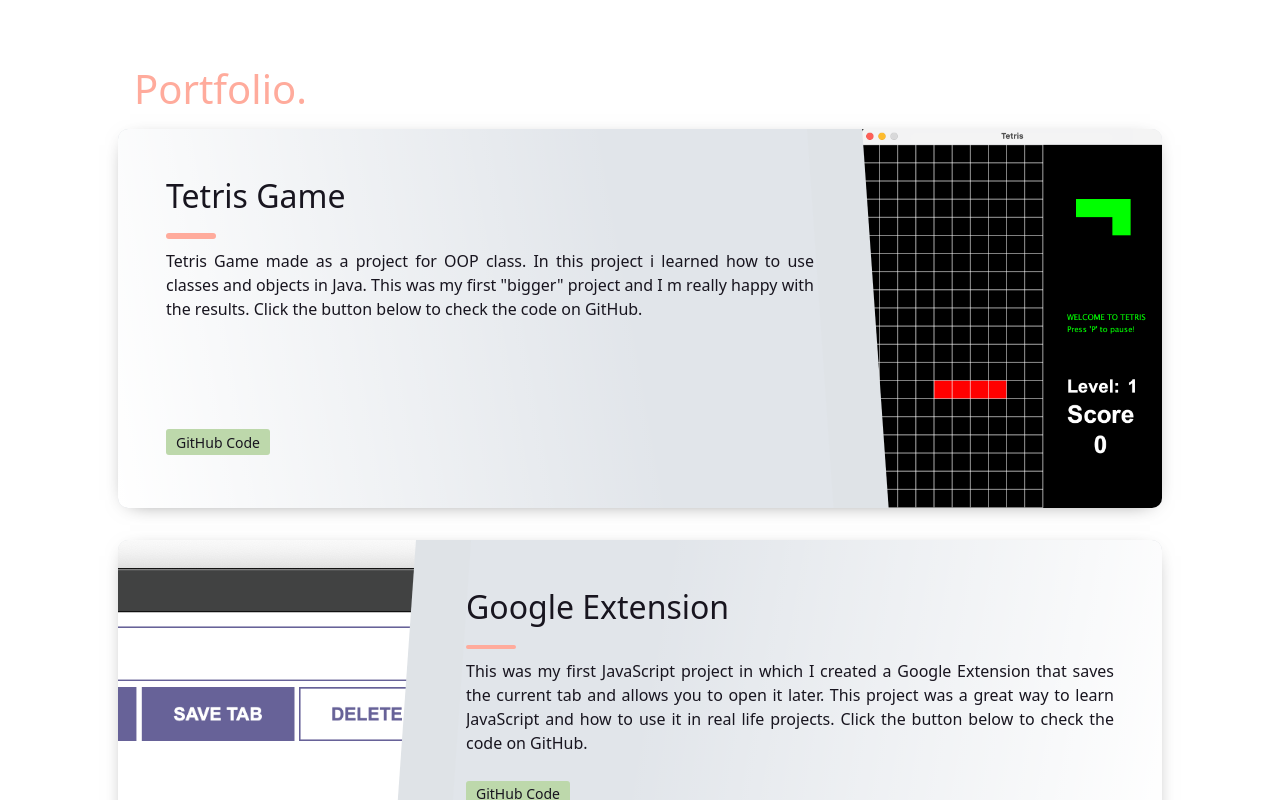
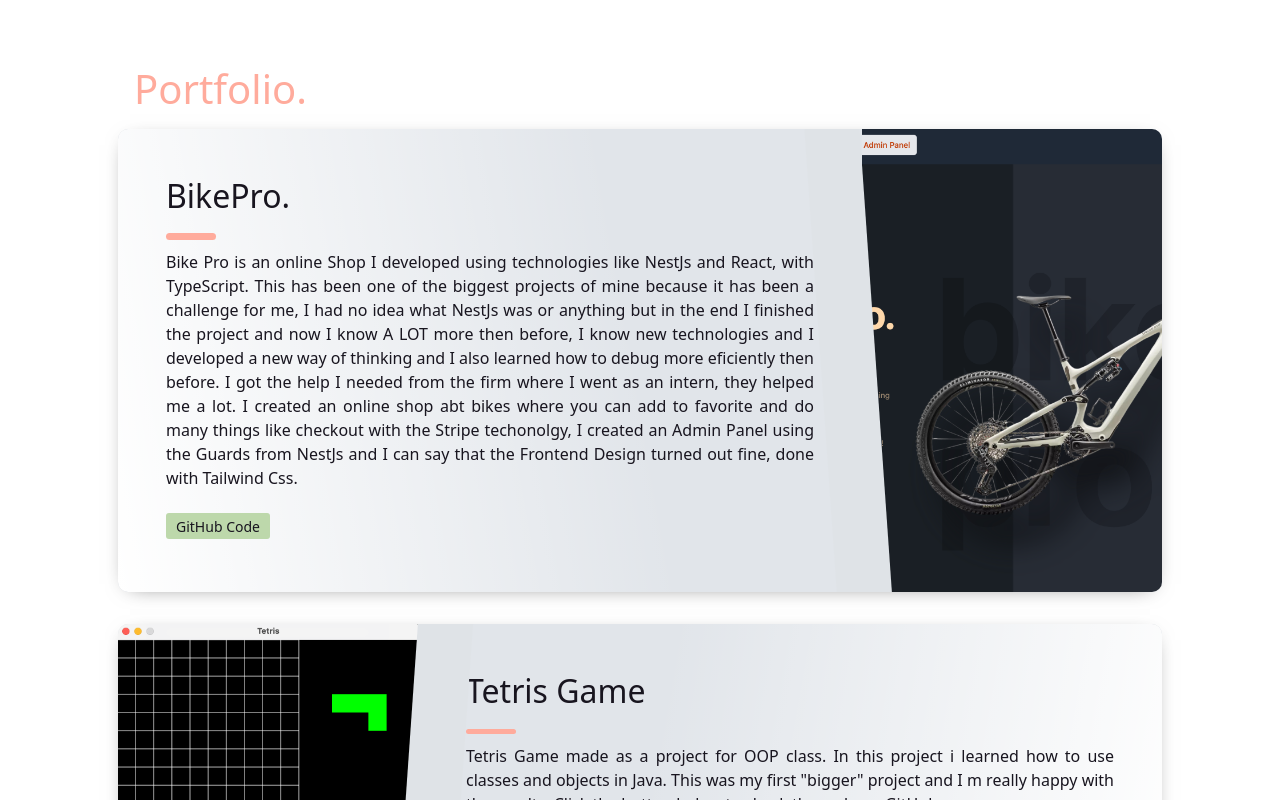
Before and after one commit to EdiW31/Personal-Portfolio-Final, a React (Vite) app: page / in a window 1280 px wide. Shown: the part 580-1380 px from the top of the page. Built offline with nearby package versions, Linux system fonts and the light colour scheme; some icons are missing.

Commit message:
added new project

```diff
--- a/src/Components/Portfolio Cards/portfolioc.jsx
+++ b/src/Components/Portfolio Cards/portfolioc.jsx
@@ -2,10 +2,50 @@ import "./portfolio.scss";
 import extensionImage from "./../../assets/extension.png";
 import tetris from "./../../assets/tetris.png";
 import rolodex from "./../../assets/rolodex.png";
+import bikePro from "./../../assets/Screenshot 2024-08-13 at 11.02.08.png";
 const portfolioc = () => {
   return (
     <div className="container-lg portfoliocard px-5 mt-5" id="portfolio">
       <h1 className="color_and_pos m-3">Portfolio.</h1>
+      <article className="postcard light blue">
+        <a
+          className="postcard__img_link"
+          href="https://github.com/EdiW31/online-shop-fe-bike-pro"
+        >
+          <img className="postcard__img" src={bikePro} alt="Image Title" />
+        </a>
+        <div className="postcard__text t-dark">
+          <h1 className="postcard__title blue">
+            <a href="https://github.com/EdiW31/Chrome-Tab-Saver-Extension">
+              BikePro.
+            </a>
+          </h1>
+          <div className="postcard__subtitle small"></div>
+          <div className="postcard__bar"></div>
+          <div className="postcard__preview-txt">
+            Bike Pro is an online Shop I developed using technologies like
+            NestJs and React, with TypeScript. This has been one of the biggest
+            projects of mine because it has been a challenge for me, I had no
+            idea what NestJs was or anything but in the end I finished the
+            project and now I know A LOT more then before, I know new
+            technologies and I developed a new way of thinking and I also
+            learned how to debug more eficiently then before. I got the help I
+            needed from the firm where I went as an intern, they helped me a
+            lot. I created an online shop abt bikes where you can add to
+            favorite and do many things like checkout with the Stripe
+            techonolgy, I created an Admin Panel using the Guards from NestJs
+            and I can say that the Frontend Design turned out fine, done with
+            Tailwind Css.
+          </div>
+          <ul className="postcard__tagbox">
+            <li className="tag__item play blue">
+              <a href="https://github.com/EdiW31/Chrome-Tab-Saver-Extension">
+                GitHub Code
+              </a>
+            </li>
+          </ul>
+        </div>
+      </article>
       <article className="postcard light blue">
         <a
           className="postcard__img_link"
```
Also changed, not shown: src/assets/Screenshot 2024-08-13 at 11.02.08.png (added).
